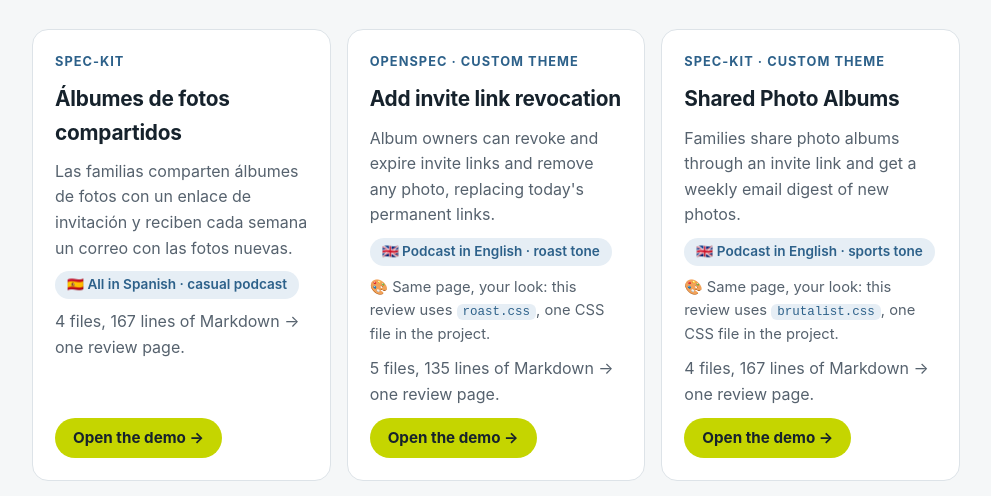
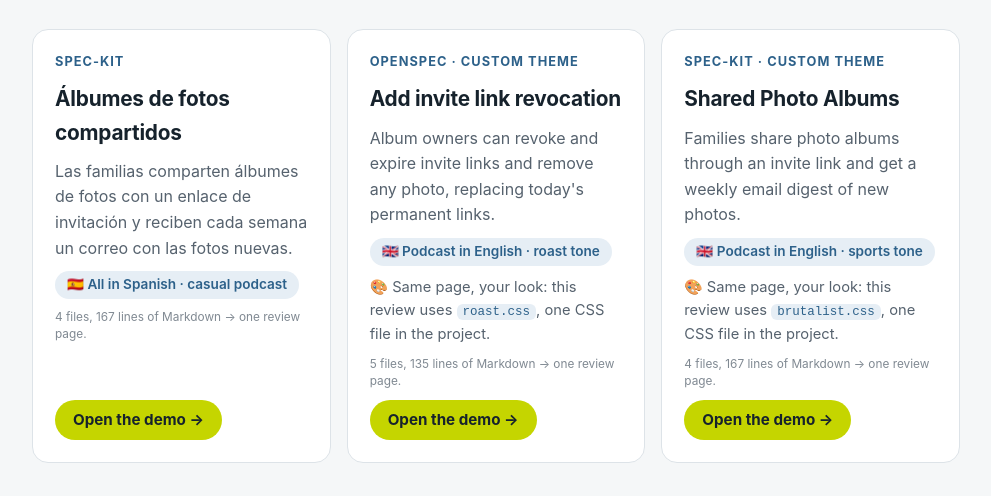
Before and after one commit to josluimg/unboringspec, a plain HTML site: page demo/site/index.html in a window 1280 px wide. Shown: the part 270-766 px from the top of the page, without its empty margins (144-1135 px from the left). Drawn offline with Linux system fonts and the light colour scheme.

Commit message:
Demo landing: make the cards' file and line counts small and quiet
Co-Authored-By: Claude Opus 5.5 <noreply@anthropic.com>

```diff
--- a/demo/site/index.html
+++ b/demo/site/index.html
@@ -53,6 +53,7 @@ h1 { font-size: clamp(2rem, 5vw, 3.1rem); line-height: 1.1; letter-spacing: -0.0
 .card .fw { font-size: .8rem; font-weight: 700; text-transform: uppercase; letter-spacing: .08em; color: var(--accent); }
 .card h2 { margin: 0; font-size: 1.3rem; letter-spacing: -0.01em; }
 .card p { margin: 0; color: var(--muted); }
+.card .stats { font-size: .74rem; line-height: 1.4; opacity: .75; }
 .pill { align-self: flex-start; background: var(--accent-soft); color: var(--accent); border-radius: 999px; padding: 3px 12px; font-size: .85rem; font-weight: 600; }
 .card .themed { font-size: .92rem; }
 .card code { font-size: .85em; background: var(--accent-soft); color: var(--accent); padding: 1px 6px; border-radius: 6px; }
@@ -81,7 +82,7 @@ h1 em { font-style: normal; background: linear-gradient(transparent 60%, var(--m
       <h2>Álbumes de fotos compartidos</h2>
       <p>Las familias comparten álbumes de fotos con un enlace de invitación y reciben cada semana un correo con las fotos nuevas.</p>
       <span class="pill">🇪🇸 All in Spanish · casual podcast</span>
-      <p>4 files, 167 lines of Markdown → one review page.</p>
+      <p class="stats">4 files, 167 lines of Markdown → one review page.</p>
       <span class="go">Open the demo →</span>
     </a>
     <a class="card" href="openspec/">
@@ -90,7 +91,7 @@ h1 em { font-style: normal; background: linear-gradient(transparent 60%, var(--m
       <p>Album owners can revoke and expire invite links and remove any photo, replacing today&#x27;s permanent links.</p>
       <span class="pill">🇬🇧 Podcast in English · roast tone</span>
       <p class="themed">🎨 Same page, your look: this review uses <code>roast.css</code>, one CSS file in the project.</p>
-      <p>5 files, 135 lines of Markdown → one review page.</p>
+      <p class="stats">5 files, 135 lines of Markdown → one review page.</p>
       <span class="go">Open the demo →</span>
     </a>
     <a class="card" href="themed/">
@@ -99,7 +100,7 @@ h1 em { font-style: normal; background: linear-gradient(transparent 60%, var(--m
       <p>Families share photo albums through an invite link and get a weekly email digest of new photos.</p>
       <span class="pill">🇬🇧 Podcast in English · sports tone</span>
       <p class="themed">🎨 Same page, your look: this review uses <code>brutalist.css</code>, one CSS file in the project.</p>
-      <p>4 files, 167 lines of Markdown → one review page.</p>
+      <p class="stats">4 files, 167 lines of Markdown → one review page.</p>
       <span class="go">Open the demo →</span>
     </a>
   </div>
```
Also changed, not shown: demo/templates/landing.html (+1 -0 lines), 1 other file.
